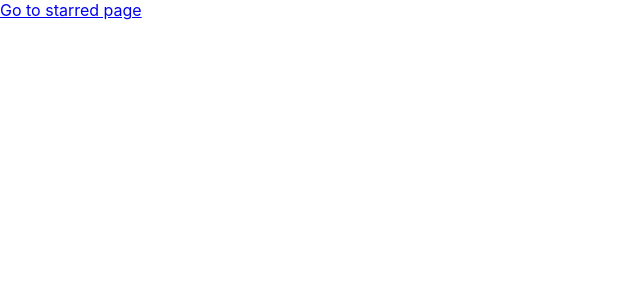
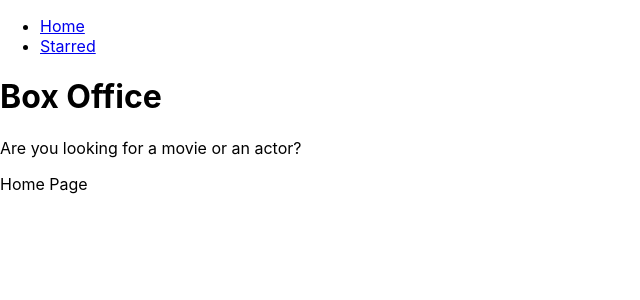
Before and after one commit to ashwinipendkar953/box-office-app, a React (Create React App) app: page / in a window 1280 px wide. Shown: the top 300 px of the page, without its empty margins (0-640 px from the left). Built offline with nearby package versions, Linux system fonts and the light colour scheme.

Commit message:
added navigation and shared layout for home and starred pages

```diff
--- a/src/App.jsx
+++ b/src/App.jsx
@@ -1,13 +1,17 @@
 import { BrowserRouter, Routes, Route } from 'react-router-dom';
 import Home from './pages/Home';
 import Starred from './pages/Starred';
+import MainLayout from './components/MainLayout';
 
 function App() {
   return (
     <BrowserRouter>
       <Routes>
-        <Route path="/" element={<Home />} />
-        <Route path="/starred" element={<Starred />} />
+        <Route element={<MainLayout />}>
+          <Route path="/" element={<Home />} />
+          <Route path="/starred" element={<Starred />} />
+        </Route>
+
         <Route path="*" element={<div>Not Found</div>} />
         {/* <Route path="/" element={<App />}>
           <Route index element={<Home />} />
--- /dev/null
+++ b/src/components/AppTitle.jsx
@@ -0,0 +1,13 @@
+export default function AppTitle(props) {
+  const {
+    title = 'Box Office',
+    subTitle = 'Are you looking for a movie or an actor?',
+  } = props;
+
+  return (
+    <>
+      <h1>{title}</h1>
+      <p>{subTitle}</p>
+    </>
+  );
+}
--- /dev/null
+++ b/src/components/MainLayout.jsx
@@ -0,0 +1,15 @@
+import { Outlet } from 'react-router-dom';
+import Navs from './Navs';
+import AppTitle from './AppTitle';
+const MainLayout = () => {
+  return (
+    <div>
+      <Navs />
+      <AppTitle />
+
+      <Outlet />
+    </div>
+  );
+};
+
+export default MainLayout;
--- /dev/null
+++ b/src/components/Navs.jsx
@@ -0,0 +1,26 @@
+import { Link } from 'react-router-dom';
+const Navs = () => {
+  const LINKS = [
+    {
+      text: 'Home',
+      to: '/',
+    },
+    {
+      text: 'Starred',
+      to: '/starred',
+    },
+  ];
+  return (
+    <div>
+      <ul>
+        {LINKS.map(items => (
+          <li key={items.to}>
+            <Link to={items.to}>{items.text}</Link>
+          </li>
+        ))}
+      </ul>
+    </div>
+  );
+};
+
+export default Navs;
--- a/src/pages/Home.jsx
+++ b/src/pages/Home.jsx
@@ -1,7 +1,5 @@
-import { Link } from 'react-router-dom';
-
 const Home = () => {
-  return <Link to="/starred">Go to starred page</Link>;
+  return <div>Home Page</div>;
 };
 
 export default Home;
```
